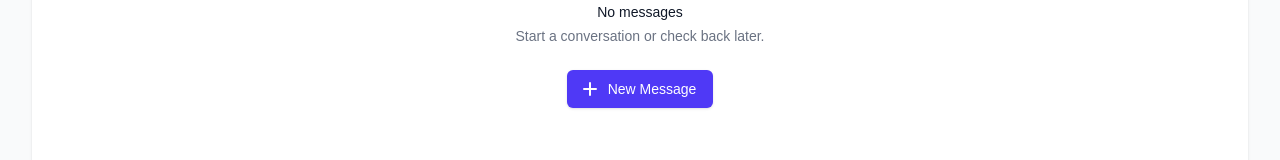
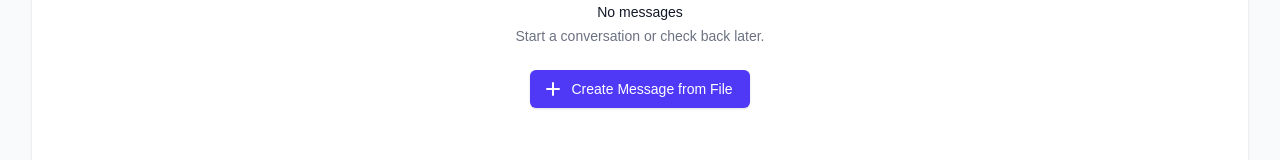
Before and after one commit to jleggo-dev/AI-Middleware, a Next.js app: page /messages in a window 1280 px wide. Shown: the part 307-467 px from the top of the page. Built offline with nearby package versions, Linux system fonts and the light colour scheme; no server answers.

Commit message:
new route

```diff
--- a/src/app/(auth)/messages/page.tsx
+++ b/src/app/(auth)/messages/page.tsx
@@ -9,6 +9,10 @@
  * - Send new message option (placeholder)
  * - Message management options (placeholder)
  */
+
+'use client'
+
+import Link from 'next/link'
 
 export default function MessagesPage() {
   return (
@@ -43,9 +47,10 @@ export default function MessagesPage() {
             <p className="mt-1 text-sm text-gray-500">
               Start a conversation or check back later.
             </p>
-            <div className="mt-6">
-              <button
-                type="button"
+            <div className="mt-6 space-y-3">
+              {/* Link to test page for file content retrieval */}
+              <Link
+                href="/test/file-content"
                 className="inline-flex items-center px-4 py-2 border border-transparent shadow-sm text-sm font-medium rounded-md text-white bg-indigo-600 hover:bg-indigo-700 focus:outline-none focus:ring-2 focus:ring-offset-2 focus:ring-indigo-500"
               >
                 <svg
@@ -61,8 +66,8 @@ export default function MessagesPage() {
                     clipRule="evenodd"
                   />
                 </svg>
-                New Message
-              </button>
+                Create Message from File
+              </Link>
             </div>
           </div>
         </div>
```
